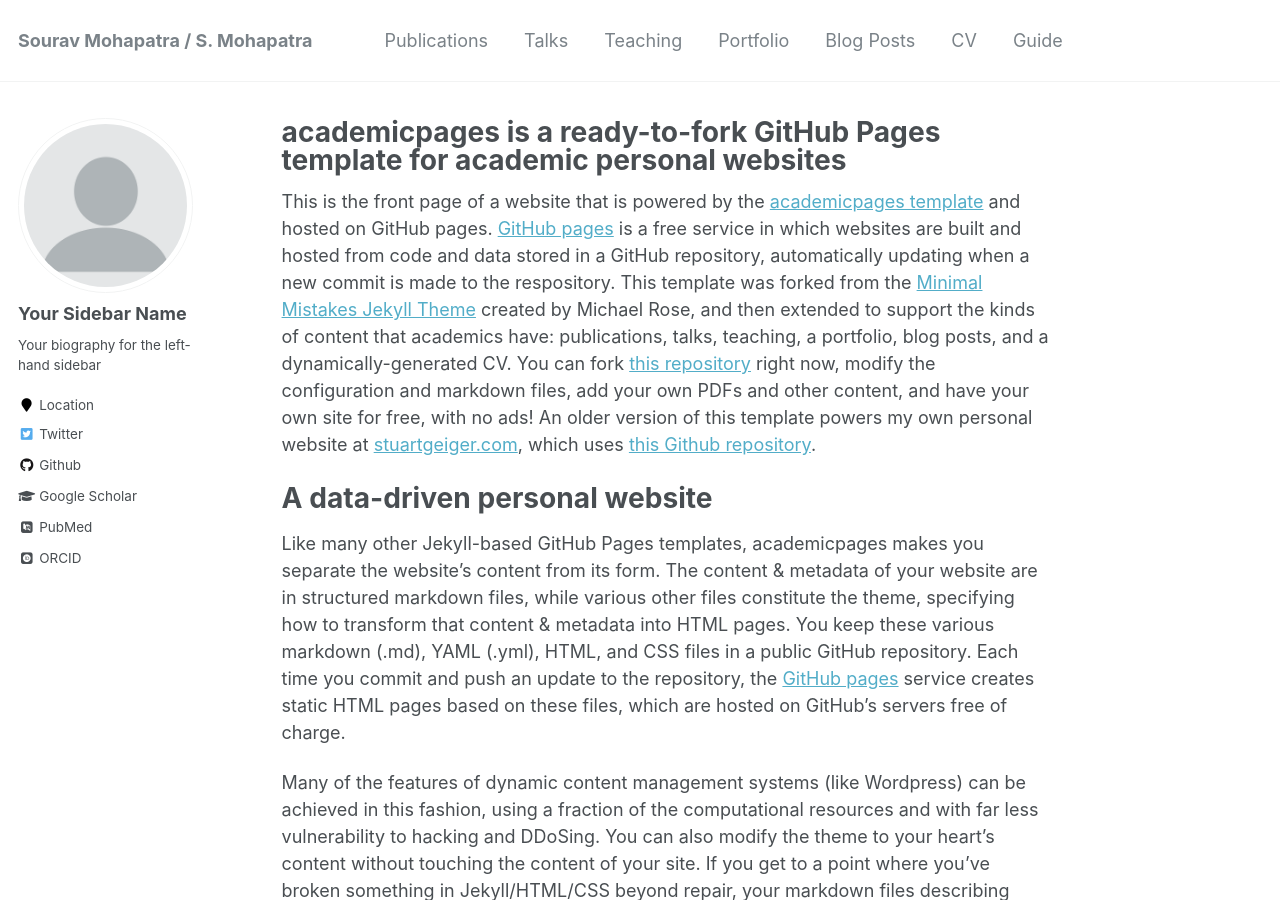
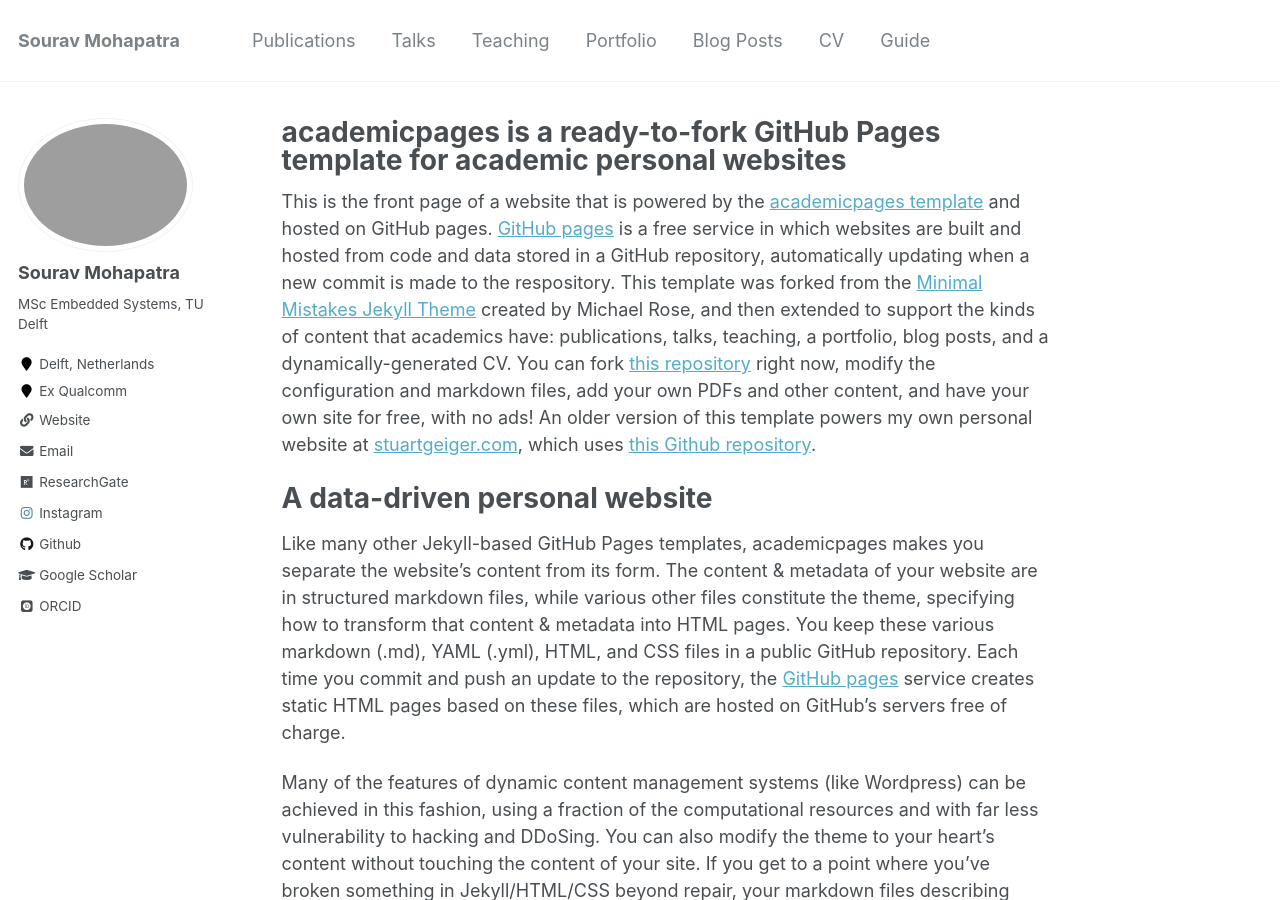
Before and after one commit to souravmohapatra/souravmohapatra.github.io, a Jekyll site: the page built from _pages/about.md, in a window 1280 px wide and 900 px high. Built offline with Jekyll 4.4.1, drawn with Linux system fonts in a browser that asks for light colours; some web fonts are replaced; some of the changed text lies outside the part shown.

Commit message:
Add basic details

```diff
--- a/_config.yml
+++ b/_config.yml
@@ -7,9 +7,9 @@
 
 # Site Settings
 locale                   : "en-US"
-title                    : "Sourav Mohapatra / S. Mohapatra"
+title                    : "Sourav Mohapatra"
 title_separator          : "-"
-name                     : &name "Your Name"
+name                     : &name "Sourav Mohapatra"
 description              : &description "personal description"
 url                      : https://souravmohapatra.github.io # the base hostname & protocol for your site e.g. "https://mmistakes.github.io"
 baseurl                  : "" # the subpath of your site, e.g. "/blog"
@@ -80,27 +80,27 @@
 
 # Site Author
 author:
-  name             : "Your Sidebar Name"
-  avatar           : "profile.png"
-  bio              : "Your biography for the left-hand sidebar"
-  location         : "Location"
-  employer         :
-  pubmed           : "https://www.ncbi.nlm.nih.gov/pubmed/?term=john+snow"
-  googlescholar    : "http://yourfullgooglescholarurl.com"
-  email            :
-  researchgate     :  # example: "https://www.researchgate.net/profile/yourprofile"
-  uri              :
+  name             : "Sourav Mohapatra"
+  avatar           : "images/self.jpg"
+  bio              : "MSc Embedded Systems, TU Delft"
+  location         : "Delft, Netherlands"
+  employer         : "Ex Qualcomm"
+  pubmed           :
+  googlescholar    : "https://scholar.google.com/citations?user=9c6V7nwAAAAJ&hl=en"
+  email            : "S.Mohapatra-1@student.tudelft.nl"
+  researchgate     : "https://www.researchgate.net/profile/Sourav_Mohapatra3"
+  uri              : "souravmohapatra.github.io"
   bitbucket        :
   codepen          :
   dribbble         :
   flickr           :
   facebook         :
   foursquare       :
-  github           : "academicpages"
+  github           : "souravmohapatra"
   google_plus      :
   keybase          :
-  instagram        :
-  impactstory      : #"https://profiles.impactstory.org/u/xxxx-xxxx-xxxx-xxxx"
+  instagram        : "sourav.mohapatra_"
+  impactstory      :
   lastfm           :
   linkedin         :
   orcid            : "http://orcid.org/yourorcidurl"
@@ -109,7 +109,7 @@
   stackoverflow    : # http://stackoverflow.com/users/123456/username
   steam            :
   tumblr           :
-  twitter          : "replacethistwitterhandle"
+  twitter          :
   vine             :
   weibo            :
   xing             :
```
